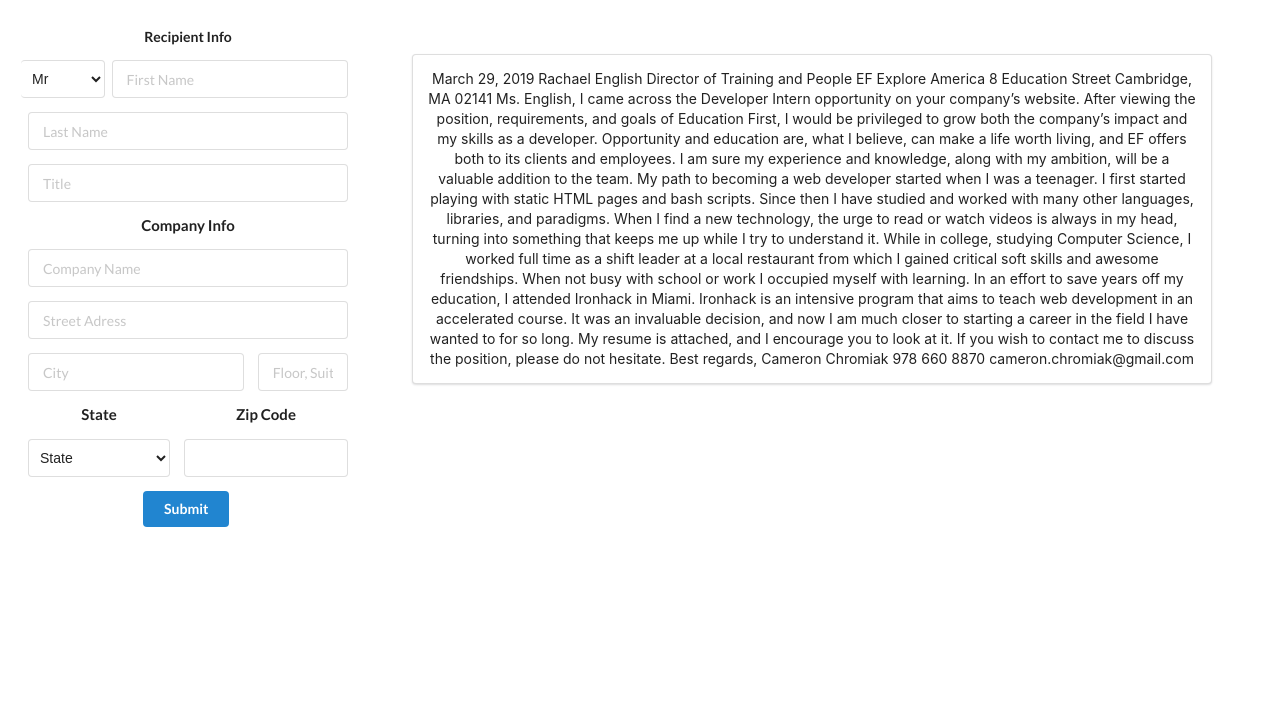
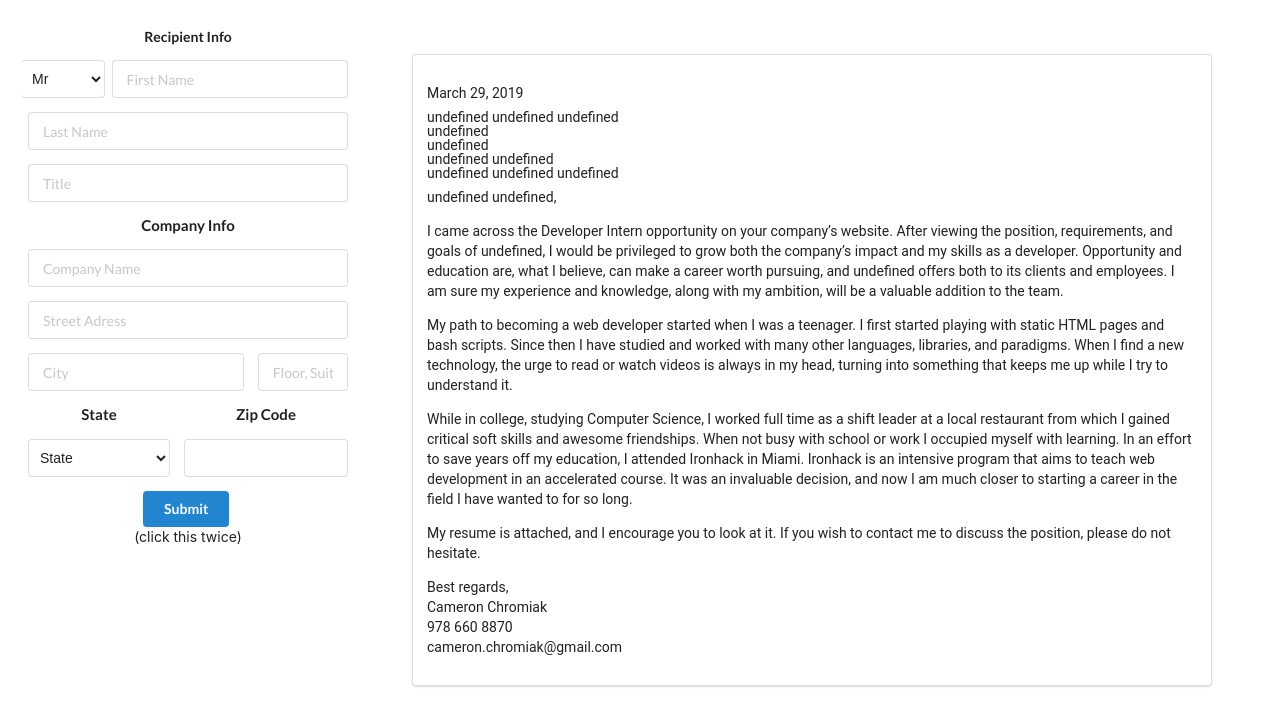
Before and after one commit to cameron-chromiak/cover-letter-tool, a React (Create React App) app: page / in a window 1280 px wide. Shown: the top 726 px of the page. Built offline with nearby package versions, Linux system fonts and the light colour scheme; the HTML template or start-up script is replaced by a standard one.

Commit message:
formatted and shippable but needs some things

```diff
--- a/package.json
+++ b/package.json
@@ -3,6 +3,7 @@
   "version": "0.1.0",
   "private": true,
   "dependencies": {
+    "moment": "^2.24.0",
     "react": "^16.8.6",
     "react-dom": "^16.8.6",
     "react-scripts": "2.1.8"
--- a/src/components/Form.js
+++ b/src/components/Form.js
@@ -61,9 +61,10 @@
         <h5>Recipient Info</h5>
         <div className='fields'>
           <select onChange={this.onSelectChange} className="ui fluid dropdown four wide field">
-            <option value="Mr">Mr</option>
-            <option value="Mrs">Mrs</option>
-            <option value="Ms">Ms</option>
+            <option value="Mr.">Mr</option>
+            <option value="Mrs.">Mrs</option>
+            <option value="Ms.">Ms</option>
+            <option value="">None</option>
           </select>
           <div className="twelve wide field">
             <input onChange={this.onFirstNameChange} value={this.state.firstName}type="text"placeholder="First Name"/>
@@ -159,6 +160,7 @@
         </div>
     </div>
       <button className='ui button primary'>Submit</button>
+        <div className='small'>(click this twice)</div>
     </form>
   </div>
     )
--- a/src/components/Text.js
+++ b/src/components/Text.js
@@ -1,10 +1,17 @@
 import React, {Component} from 'react'
 import '../style/main.css'
 import text from './coverLetter'
+const moment = require('moment');
+
+  let data = {}
+
 class Text extends Component{
 
+
+
   state={
-    text: text
+    text: text,
+    data: data
   }
 
 componentDidUpdate(){
@@ -17,16 +24,75 @@
      street,
      suite,
      title,
-     zip} = this.props.formData.data
+     zip
+    } = this.props.formData.data
 
+      data = {
+       city,
+       companyName,
+       firstName,
+       lastName,
+       sir,
+       state,
+       street,
+       suite,
+       title,
+       zip
+     }
+     console.log(data);
 }
 
+
   formatText = () =>{
-    return(this.state.text.text)
+    return(
+      <pre>
+      <p className='title-date'>{moment(Date.now()).format('LL')}</p>
+      <p className='title-item'>{`${data.sir} ${data.firstName} ${data.lastName}`}</p>
+      <p className='title-item'>{`${data.title}`}</p>
+      <p className='title-item'>{`${data.companyName}`}</p>
+      <p className='title-item'>{`${data.street} ${data.suite}`}</p>
+      <p className='title-item'>{`${data.city} ${data.state} ${data.zip}`}</p>
+
+      <p>{`${data.sir} ${data.lastName},`}</p>
+
+      <p>
+        I came across the Developer Intern opportunity on your company’s website. After viewing the position, requirements,
+        and goals of {`${data.companyName}`}, I would be privileged to grow both the company’s impact and my skills as a developer.
+        Opportunity and education are, what I believe, can make a career worth pursuing, and {`${data.companyName}`} offers both to its clients and employees.
+        I am sure my experience and knowledge, along with my ambition, will be a valuable addition to the team.
+      </p>
+
+      <p>
+        My path to becoming a web developer started when I was a teenager. I first started playing with static HTML pages and bash
+        scripts. Since then I have studied and worked with many other languages, libraries, and paradigms. When I find a new technology,
+        the urge to read or watch videos is always in my head, turning into something that keeps me up while I try to understand it.
+      </p>
+      <p>
+        While in college, studying Computer Science, I worked full time as a shift leader at a local restaurant from which I gained
+        critical soft skills and awesome friendships. When not busy with school or work I occupied myself with learning. In an effort
+        to save years off my education, I attended Ironhack in Miami. Ironhack is an intensive program that aims to teach web development
+        in an accelerated course. It was an invaluable decision, and now I am much closer to starting a career in the field I have wanted
+        to for so long.
+      </p>
+
+      <p>My resume is attached, and I encourage you to look at it. If you wish to contact me to
+       discuss the position, please do not hesitate.</p>
+
+
+
+
+      <p>
+      Best regards,<br/>
+      Cameron Chromiak <br/>
+      978 660 8870 <br/>
+      cameron.chromiak@gmail.com
+      </p>
+      </pre>
+
+    )
   }
 
   render(){
-    console.log(this.state.text.text);
     return(
       <div>
       <div className="ui segment">
--- a/src/style/main.css
+++ b/src/style/main.css
@@ -1,4 +1,17 @@
 
+.title-item{
+  line-height: 0;
+}
+pre{
+  text-align: left;
+  white-space: pre-wrap;       /* Since CSS 2.1 */
+white-space: -moz-pre-wrap;  /* Mozilla, since 1999 */
+white-space: -pre-wrap;      /* Opera 4-6 */
+white-space: -o-pre-wrap;    /* Opera 7 */
+word-wrap: break-word;       /* Internet Explorer 5.5+ */
+font-family: Roboto, arial;
+font-size: 14px;
+}
 .right{
   margin: 2vw 8vw 8vw 30vw;
   width: 800px;
```
Also changed, not shown: src/components/coverLetter.js (line endings or trailing spaces), 1 other file (tests, documents, lock files or other folders).
